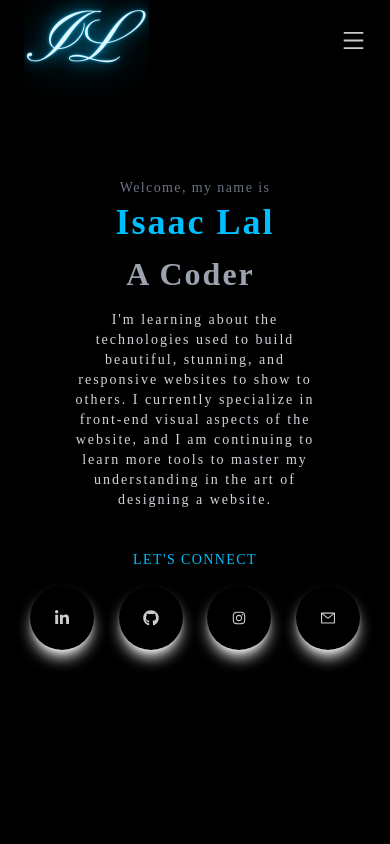
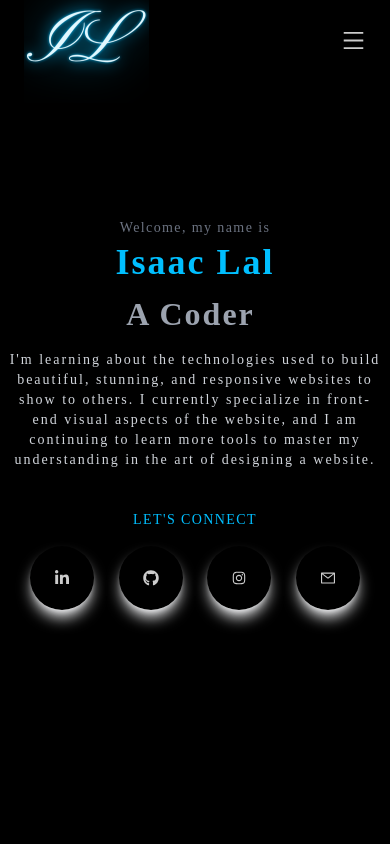
Before and after one commit to isaac-lal/portfolio-website, a React (Vite) app: page / in a window 390 px wide. Shown: the top 844 px of the page. Built offline with nearby package versions, Linux system fonts and the light colour scheme; the HTML template or start-up script is replaced by a standard one.

Commit message:
modified home text for mobile

```diff
--- a/src/components/Home.jsx
+++ b/src/components/Home.jsx
@@ -40,7 +40,7 @@ const Home = () => {
                 style={{ fontSize: '2em' }}
               />
             </h2>
-            <p className='text-sm sm:text-base py-2 sm:py-4 pb-10 sm:pb-20 text-gray-300 max-w-[70%] m-auto'>
+            <p className='text-sm sm:text-base py-2 sm:py-4 pb-10 sm:pb-20 text-gray-300 sm:max-w-[70%] m-auto'>
               I'm learning about the technologies used to build beautiful,
               stunning, and responsive websites to show to others. I currently
               specialize in front-end visual aspects of the website, and I am
```
